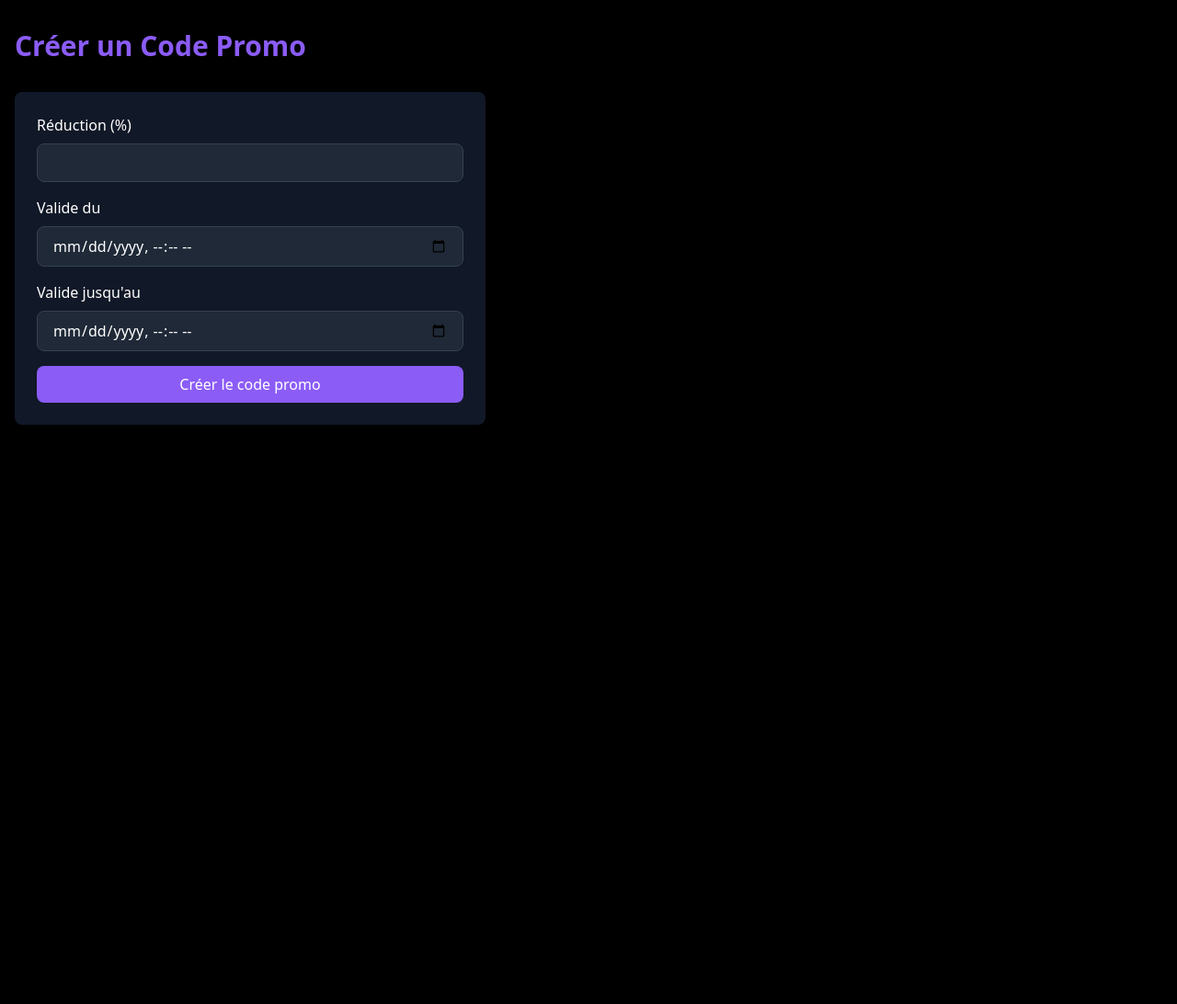
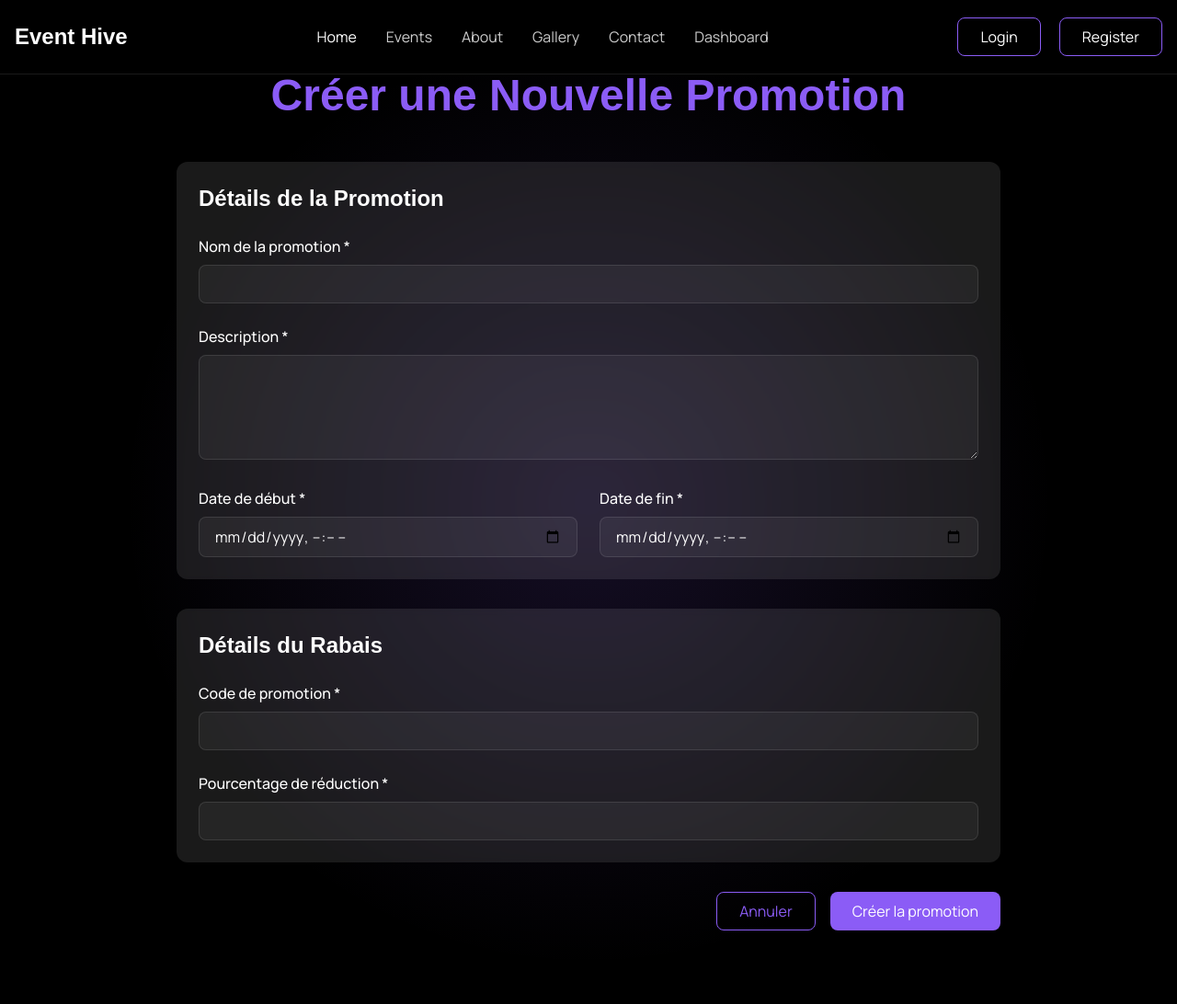
Before and after one commit to Youcode-Classe-E-2024-2025/DevStorm_eventbrite, a PHP site: template app/views/front/event/create-promocode.twig in a window 1280 px wide. Shown: the whole page at 92% size. Before the commit the page ends 462 px from the top, so only its background shows below. Run offline with PHP 8.4, Linux system fonts and the light colour scheme; the template is opened without the code that fills it, so the values that code supplies are empty; some libraries are stand-ins or nearby versions; some web fonts are replaced.

Commit message:
ehance the UI of create promo code file

```diff
--- a/app/views/front/event/create-promocode.twig
+++ b/app/views/front/event/create-promocode.twig
@@ -2,48 +2,87 @@
 <html lang="fr">
 <head>
     <meta charset="UTF-8">
-    <title>Créer un Code Promo | DevEvents</title>
+    <meta name="viewport" content="width=device-width, initial-scale=1.0">
+    <title>Créer une Promotion | DevEvents</title>
     <script src="https://cdn.tailwindcss.com"></script>
+    <link href="https://api.fontshare.com/v2/css?f[]=clash-display@400,700&display=swap" rel="stylesheet">
+    <link href="https://fonts.googleapis.com/css2?family=Manrope:wght@400;500;600&display=swap" rel="stylesheet">
+    <script>
+        tailwind.config = {
+            theme: {
+                extend: {
+                    fontFamily: {
+                        'clash': ['"Clash Display"', 'sans-serif'],
+                        'manrope': ['Manrope', 'sans-serif'],
+                    },
+                    colors: {
+                        'primary': '#8B5CF6',
+                    }
+                }
+            }
+        }
+    </script>
     <style>
-        .bg-custom-purple {
-            background-color: #8B5CF6;
-        }
-        .text-custom-purple {
-            color: #8B5CF6;
+        .bg-gradient {
+            background: radial-gradient(circle at 50% 50%, rgba(139, 92, 246, 0.15), transparent 60%);
         }
     </style>
 </head>
-<body class="bg-black text-white">
-    <div class="container mx-auto px-4 py-8">
-        <h1 class="text-3xl font-bold text-custom-purple mb-8">Créer un Code Promo</h1>
+<body class="bg-black text-white font-manrope">
+<div class="min-h-screen bg-gradient">
+    {% include 'layouts/nav.twig' %}
 
-        <form method="POST" class="max-w-lg space-y-6">
-            <div class="bg-gray-900 p-6 rounded-lg space-y-4">
+    <div class="container mx-auto px-4 py-20">
+        <h1 class="text-4xl md:text-5xl font-clash font-bold text-center text-primary mb-12">Créer une Nouvelle Promotion</h1>
+
+        <form action="/organizer/promo/create" method="POST" enctype="multipart/form-data" class="max-w-4xl mx-auto space-y-8">
+            <input type="hidden" name="csrf_token" value="{{ csrf_token }}">
+
+            <div class="bg-white/10 backdrop-blur-sm p-6 rounded-xl space-y-6">
+                <h2 class="text-2xl font-clash font-semibold">Détails de la Promotion</h2>
+
                 <div>
-                    <label class="block mb-2">Réduction (%)</label>
-                    <input type="number" name="discount_percentage" min="1" max="100" required
-                           class="w-full px-4 py-2 bg-gray-800 border border-gray-700 rounded-lg">
-                </div>
-              <div>
-                    <label class="block mb-2">Valide du</label>
-                    <input type="datetime-local" name="valid_from" required
-                           class="w-full px-4 py-2 bg-gray-800 border border-gray-700 rounded-lg">
+                    <label class="block mb-2 font-medium">Nom de la promotion *</label>
+                    <input type="text" name="promo_name" required class="w-full px-4 py-2 bg-white/5 border border-white/10 rounded-lg focus:border-primary focus:ring-2 focus:ring-primary text-white">
                 </div>
 
                 <div>
-                    <label class="block mb-2">Valide jusqu'au</label>
-                    <input type="datetime-local" name="valid_until" required
-                           class="w-full px-4 py-2 bg-gray-800 border border-gray-700 rounded-lg">
+                    <label class="block mb-2 font-medium">Description *</label>
+                    <textarea name="promo_description" required rows="4" class="w-full px-4 py-2 bg-white/5 border border-white/10 rounded-lg focus:border-primary focus:ring-2 focus:ring-primary text-white"></textarea>
                 </div>
 
-                <input type="hidden" name="event_id" value="{{ event_id }}">
+                <div class="grid grid-cols-1 md:grid-cols-2 gap-6">
+                    <div>
+                        <label class="block mb-2 font-medium">Date de début *</label>
+                        <input type="datetime-local" name="start_date" required class="w-full px-4 py-2 bg-white/5 border border-white/10 rounded-lg focus:border-primary focus:ring-2 focus:ring-primary text-white">
+                    </div>
+                    <div>
+                        <label class="block mb-2 font-medium">Date de fin *</label>
+                        <input type="datetime-local" name="end_date" required class="w-full px-4 py-2 bg-white/5 border border-white/10 rounded-lg focus:border-primary focus:ring-2 focus:ring-primary text-white">
+                    </div>
+                </div>
+            </div>
 
-                <button type="submit"
-                        class="w-full bg-custom-purple text-white py-2 rounded-lg hover:bg-purple-700">
-                    Créer le code promo
-                </button>
+            <div class="bg-white/10 backdrop-blur-sm p-6 rounded-xl space-y-6">
+                <h2 class="text-2xl font-clash font-semibold">Détails du Rabais</h2>
+
+                <div>
+                    <label class="block mb-2 font-medium">Code de promotion *</label>
+                    <input type="text" name="promo_code" required class="w-full px-4 py-2 bg-white/5 border border-white/10 rounded-lg focus:border-primary focus:ring-2 focus:ring-primary text-white">
+                </div>
+
+                <div>
+                    <label class="block mb-2 font-medium">Pourcentage de réduction *</label>
+                    <input type="number" name="discount_percentage" required min="0" max="100" class="w-full px-4 py-2 bg-white/5 border border-white/10 rounded-lg focus:border-primary focus:ring-2 focus:ring-primary text-white">
+                </div>
+            </div>
+
+            <div class="flex justify-end space-x-4">
+                <a href="/organizer/dashboard" class="px-6 py-2 border border-primary text-primary rounded-lg hover:bg-primary hover:text-white transition-colors">Annuler</a>
+                <button type="submit" class="px-6 py-2 bg-primary text-white rounded-lg hover:bg-primary/90 transition-colors">Créer la promotion</button>
             </div>
         </form>
     </div>
+</div>
 </body>
 </html>
```
